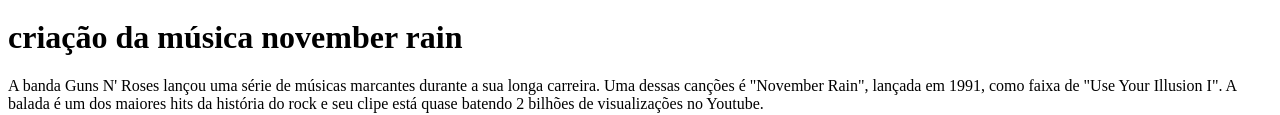
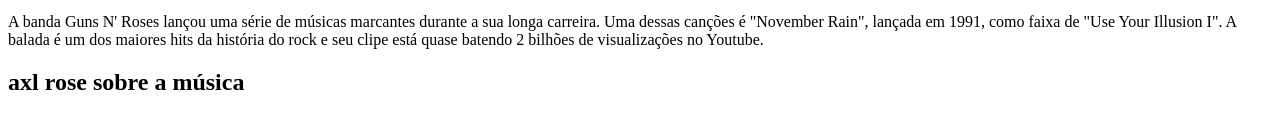
Before and after one commit to josnael666/1H-josnael, a plain HTML site: page index.html in a window 1280 px wide. Shown: the part 444-559 px from the top of the page. Drawn offline with Linux system fonts and the light colour scheme.

Commit message:
Update index.html

```diff
--- a/index.html
+++ b/index.html
@@ -10,9 +10,6 @@
 
 <body>
 
-  <header>
-  <h1> criação da música november rain</h1>
-  </header>
 <p>A banda Guns N' Roses lançou uma série de músicas marcantes durante a sua longa carreira. Uma dessas canções é "November Rain", lançada em 1991, como faixa de "Use Your Illusion I". A balada é um dos maiores hits da história do rock e seu clipe está quase batendo 2 bilhões de visualizações no Youtube.
 
 </p>
```
